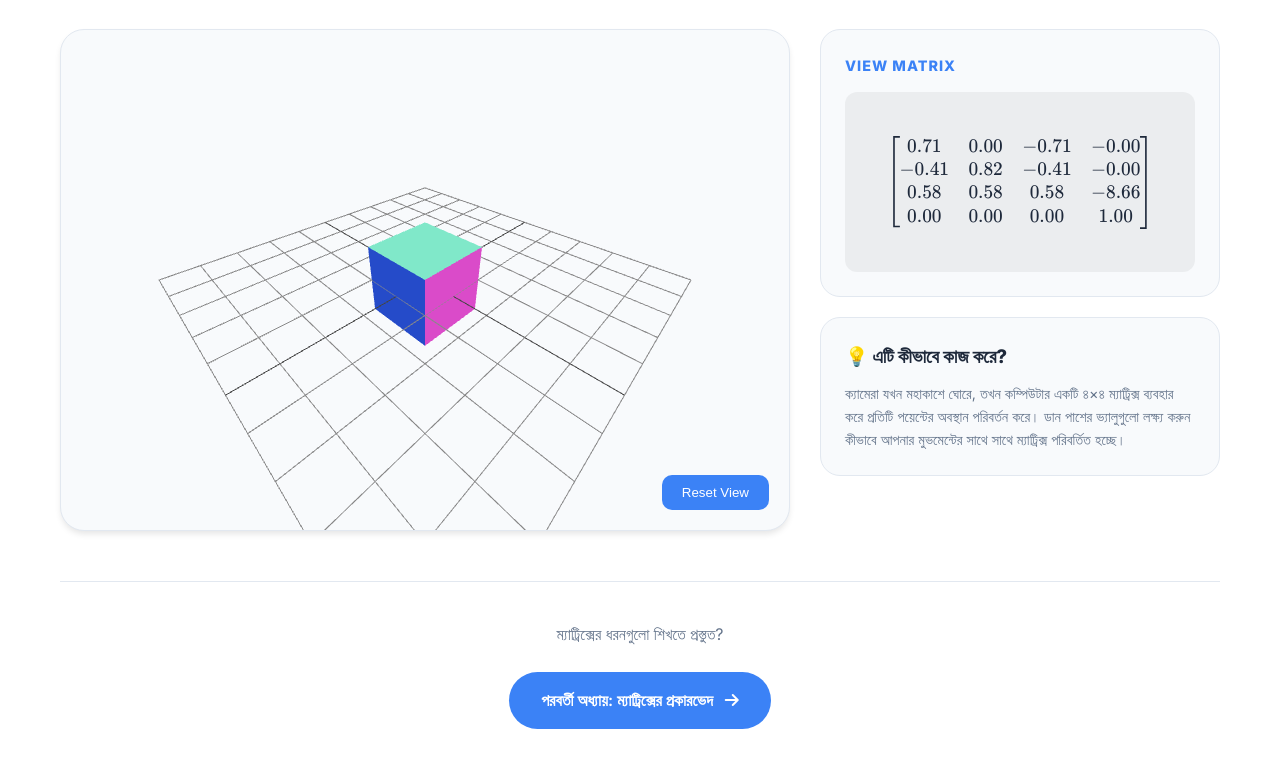
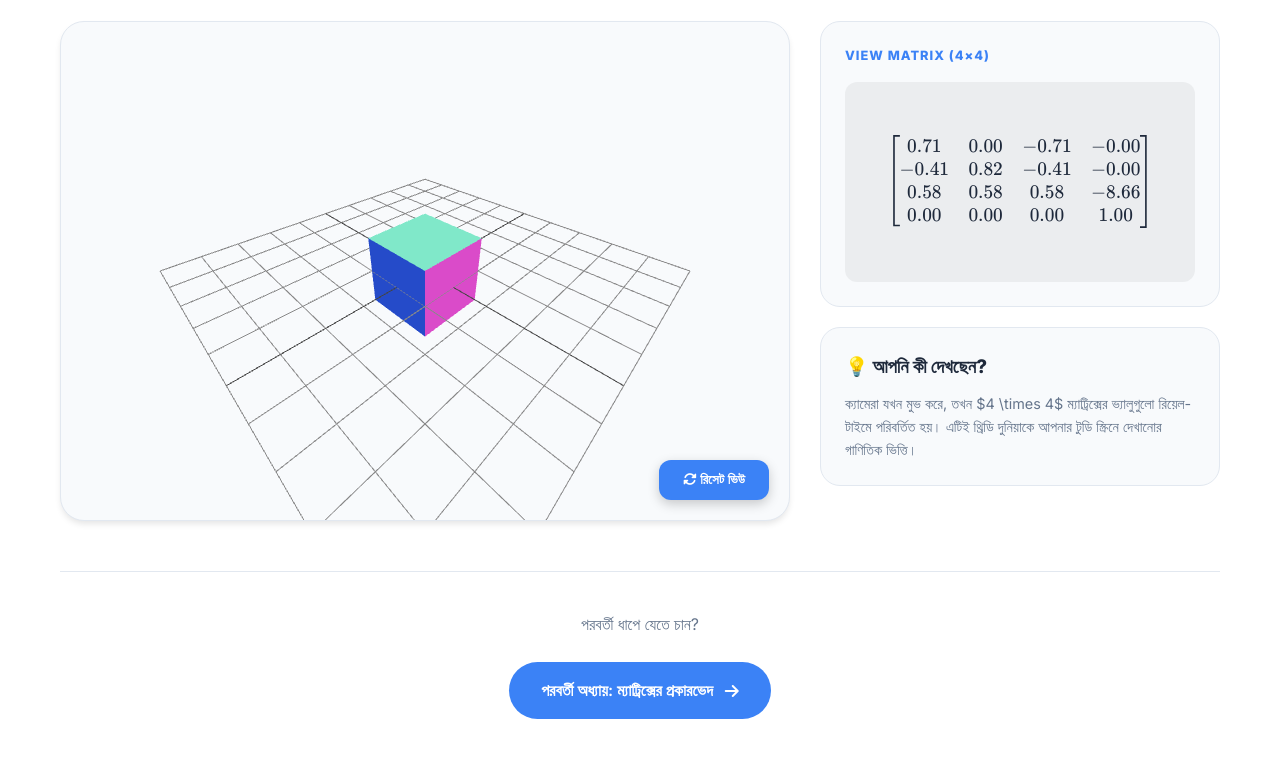
Before and after one commit to killmonger161/goniti, a plain HTML site: page pages/1st-paper/01-matrices/01-intro.html in a window 1280 px wide. Shown: the part 196-969 px from the top of the page. Drawn offline with nearby package versions, Linux system fonts and the light colour scheme; animation ran at ten frames a second.

Commit message:
stability fix

```diff
--- a/pages/1st-paper/01-matrices/01-intro.html
+++ b/pages/1st-paper/01-matrices/01-intro.html
@@ -24,6 +24,7 @@
             --border: #e2e8f0;
             --glass: rgba(255, 255, 255, 0.8);
             --shadow: 0 4px 6px -1px rgb(0 0 0 / 0.1);
+            --viewport-h: 500px;
         }
 
         [data-theme="dark"] {
@@ -40,7 +41,7 @@
         * { box-sizing: border-box; margin: 0; padding: 0; transition: background 0.3s, color 0.3s; }
         body { background: var(--bg-main); color: var(--text-primary); font-family: 'Inter', sans-serif; line-height: 1.6; }
 
-        /* Pillar 1.2: Navigation Component */
+        /* Pillar 1.2: Navigation */
         .navbar {
             position: sticky; top: 0; z-index: 100;
             background: var(--glass); backdrop-filter: blur(10px);
@@ -55,34 +56,51 @@
 
         /* Layout Architecture */
         .container { max-width: 1200px; margin: 2rem auto; padding: 0 20px; }
+        .main-grid { display: grid; grid-template-columns: 1fr 400px; gap: 30px; }
 
-        .main-grid { display: grid; grid-template-columns: 1fr 400px; gap: 30px; }
-        @media (max-width: 1024px) { .main-grid { grid-template-columns: 1fr; } }
+        @media (max-width: 1024px) {
+            .main-grid { grid-template-columns: 1fr; }
+            --viewport-h: 400px;
+        }
 
-        /* Visualizer Box */
+        /* Visualizer Box Fixes (Pillar 1.5) */
         .visualizer-frame {
             background: var(--bg-card); border: 1px solid var(--border);
-            border-radius: 24px; overflow: hidden; position: relative; box-shadow: var(--shadow);
+            border-radius: 24px; overflow: hidden; position: relative;
+            height: var(--viewport-h); box-shadow: var(--shadow);
+            touch-action: none; /* Prevents page scroll while interacting */
         }
-        #viewport { height: 500px; width: 100%; cursor: grab; }
+        #viewport { height: 100%; width: 100%; cursor: grab; }
 
-        /* Data & Explanation Boxes */
+        .btn-reset-stable {
+            position: absolute; bottom: 20px; right: 20px;
+            padding: 12px 24px; border-radius: 12px; border: none;
+            background: var(--accent); color: white; cursor: pointer;
+            font-weight: 600; box-shadow: 0 4px 12px rgba(0,0,0,0.2);
+            z-index: 10;
+        }
+
+        /* Side Panel & Stability Fixes (Pillar 3.1) */
         .side-panel { display: flex; flex-direction: column; gap: 20px; }
         .card { background: var(--bg-card); border: 1px solid var(--border); padding: 24px; border-radius: 20px; }
 
-        .matrix-box { font-family: 'Fira Code', monospace; background: rgba(0,0,0,0.05); padding: 15px; border-radius: 12px; margin-top: 15px; min-height: 180px; display: flex; align-items: center; justify-content: center; }
+        .matrix-box {
+            font-family: 'Fira Code', monospace;
+            background: rgba(0,0,0,0.05);
+            padding: 15px; border-radius: 12px; margin-top: 15px;
+            min-height: 200px; display: flex; align-items: center; justify-content: center;
+            font-variant-numeric: tabular-nums; /* Critical for stability */
+            overflow-x: auto;
+        }
         [data-theme="dark"] .matrix-box { background: rgba(255,255,255,0.05); }
 
-        /* Next Page CTA */
+        /* CTA Footer (Pillar 3.8) */
         .cta-footer { margin-top: 50px; text-align: center; padding: 40px; border-top: 1px solid var(--border); }
         .btn-next {
             display: inline-flex; align-items: center; gap: 12px;
             background: var(--accent); color: white; padding: 16px 32px;
             border-radius: 50px; text-decoration: none; font-weight: 600;
-            transition: transform 0.2s;
         }
-        .btn-next:hover { transform: translateX(5px); opacity: 0.9; }
-
     </style>
 </head>
 <body data-theme="light">
@@ -90,44 +108,44 @@
     <nav class="navbar">
         <a href="index.html" class="logo">গনিতি <span style="font-weight: 300;">Goniti</span></a>
         <div class="theme-toggle">
-            <button class="theme-btn active" onclick="setTheme('light')"><i class="fas fa-sun"></i></button>
-            <button class="theme-btn" onclick="setTheme('dark')"><i class="fas fa-moon"></i></button>
+            <button class="theme-btn active" id="light-btn" onclick="setTheme('light')"><i class="fas fa-sun"></i></button>
+            <button class="theme-btn" id="dark-btn" onclick="setTheme('dark')"><i class="fas fa-moon"></i></button>
         </div>
     </nav>
 
     <main class="container">
         <header style="margin-bottom: 2rem;">
-            <h1 style="font-size: 2.5rem; font-family: 'Poppins';">ম্যাট্রিক্স পরিচয়</h1>
-            <p style="color: var(--text-secondary);">3D ক্যামেরা মুভমেন্টের মাধ্যমে ম্যাট্রিক্সের বাস্তব প্রয়োগ দেখুন।</p>
+            <h1 style="font-size: 2.2rem; font-family: 'Poppins';">ম্যাট্রিক্স পরিচয়</h1>
+            <p style="color: var(--text-secondary);">3D স্পেসে ক্যামেরা মুভমেন্টের সাথে ম্যাট্রিক্সের পরিবর্তন লক্ষ্য করুন।</p>
         </header>
 
         <div class="main-grid">
             <!-- 3D Canvas Section -->
             <section class="visualizer-frame">
                 <div id="viewport"></div>
-                <button onclick="resetCamera()" style="position: absolute; bottom: 20px; right: 20px; padding: 10px 20px; border-radius: 10px; border: none; background: var(--accent); color: white; cursor: pointer;">
-                    Reset View
+                <button class="btn-reset-stable" onclick="resetCamera()">
+                    <i class="fas fa-sync-alt"></i> রিসেট ভিউ
                 </button>
             </section>
 
             <!-- Explanation & Data Section -->
             <aside class="side-panel">
                 <div class="card">
-                    <h3 style="font-size: 0.9rem; letter-spacing: 1px; color: var(--accent);">VIEW MATRIX</h3>
+                    <h3 style="font-size: 0.8rem; letter-spacing: 1px; color: var(--accent); font-weight: 800;">VIEW MATRIX (4×4)</h3>
                     <div id="matrix-display" class="matrix-box"></div>
                 </div>
 
                 <div class="card">
-                    <h3>💡 এটি কীভাবে কাজ করে?</h3>
+                    <h3>💡 আপনি কী দেখছেন?</h3>
                     <p style="font-size: 0.9rem; margin-top: 10px; color: var(--text-secondary);">
-                        ক্যামেরা যখন মহাকাশে ঘোরে, তখন কম্পিউটার একটি ৪×৪ ম্যাট্রিক্স ব্যবহার করে প্রতিটি পয়েন্টের অবস্থান পরিবর্তন করে। ডান পাশের ভ্যালুগুলো লক্ষ্য করুন কীভাবে আপনার মুভমেন্টের সাথে সাথে ম্যাট্রিক্স পরিবর্তিত হচ্ছে।
+                        ক্যামেরা যখন মুভ করে, তখন $4 \times 4$ ম্যাট্রিক্সের ভ্যালুগুলো রিয়েল-টাইমে পরিবর্তিত হয়। এটিই থ্রিডি দুনিয়াকে আপনার টুডি স্ক্রিনে দেখানোর গাণিতিক ভিত্তি।
                     </p>
                 </div>
             </aside>
         </div>
 
         <footer class="cta-footer">
-            <p style="margin-bottom: 1.5rem; color: var(--text-secondary);">ম্যাট্রিক্সের ধরনগুলো শিখতে প্রস্তুত?</p>
+            <p style="margin-bottom: 1.5rem; color: var(--text-secondary);">পরবর্তী ধাপে যেতে চান?</p>
             <a href="02-types.html" class="btn-next">
                 পরবর্তী অধ্যায়: ম্যাট্রিক্সের প্রকারভেদ <i class="fas fa-arrow-right"></i>
             </a>
@@ -158,15 +176,20 @@
 
             renderer = new THREE.WebGLRenderer({ antialias: true, alpha: true });
             renderer.setSize(container.clientWidth, container.clientHeight);
+            renderer.setPixelRatio(window.devicePixelRatio);
             container.appendChild(renderer.domElement);
 
             controls = new OrbitControls(camera, renderer.domElement);
             controls.enableDamping = true;
+            controls.dampingFactor = 0.05;
 
-            // Add grid and objects
+            // Geometry
             scene.add(new THREE.GridHelper(10, 10, 0x444444, 0x888888));
-            const cube = new THREE.Mesh(new THREE.BoxGeometry(2, 2, 2), new THREE.MeshNormalMaterial());
-            scene.add(cube);
+            const box = new THREE.Mesh(
+                new THREE.BoxGeometry(2, 2, 2),
+                new THREE.MeshNormalMaterial({ wireframe: false })
+            );
+            scene.add(box);
 
             window.addEventListener('resize', onWindowResize);
             animate();
@@ -181,6 +204,7 @@
 
         function renderMatrix() {
             const m = camera.matrixWorldInverse.elements;
+            // Pillar 2.2: Consistent decimal length stops mobile "jitter"
             const latex = `\\begin{bmatrix}
                 ${m[0].toFixed(2)} & ${m[4].toFixed(2)} & ${m[8].toFixed(2)} & ${m[12].toFixed(2)} \\\\
                 ${m[1].toFixed(2)} & ${m[5].toFixed(2)} & ${m[9].toFixed(2)} & ${m[13].toFixed(2)} \\\\
@@ -209,17 +233,15 @@
     </script>
 
     <script>
-        // Theme Management Logic
         function setTheme(theme) {
             document.body.setAttribute('data-theme', theme);
-            document.querySelectorAll('.theme-btn').forEach(btn => btn.classList.remove('active'));
-            event.currentTarget.classList.add('active');
+            document.getElementById('light-btn').classList.toggle('active', theme === 'light');
+            document.getElementById('dark-btn').classList.toggle('active', theme === 'dark');
             localStorage.setItem('goniti-theme', theme);
         }
 
-        // Load saved theme
         const savedTheme = localStorage.getItem('goniti-theme') || 'light';
-        document.body.setAttribute('data-theme', savedTheme);
+        setTheme(savedTheme);
     </script>
 </body>
 </html>
```
